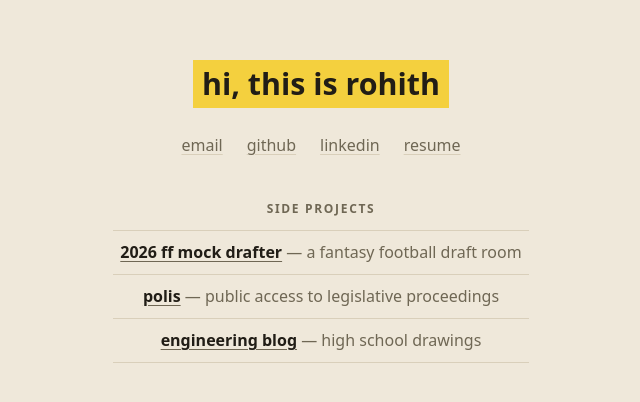
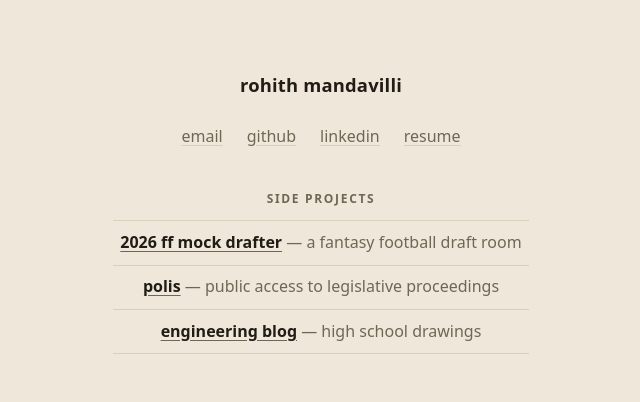
Before and after one commit to rohithm1/rohith-mandavilli-personal-website, a website built with Vite: page index.html in a window 1280 px wide. Shown: the part 188-590 px from the top of the page, without its empty margins (319-959 px from the left). Built offline with nearby package versions, Linux system fonts and the light colour scheme.

Commit message:
Depersonalize hero: plain name, no greeting or highlight
Co-Authored-By: Claude Fable 5 <noreply@anthropic.com>
Claude-Session: https://claude.ai/code/session_01RLcgR4weEN2x9g7e3refk4

```diff
--- a/src/main.ts
+++ b/src/main.ts
@@ -50,7 +50,7 @@ function el<K extends keyof HTMLElementTagNameMap>(
 const app = document.querySelector<HTMLDivElement>("#app");
 if (!app) throw new Error("#app missing");
 
-const hi = el("h1", { class: "hi" }, el("mark", {}, "hi, this is rohith"));
+const hi = el("h1", { class: "hi" }, "rohith mandavilli");
 
 const links = el(
   "nav",
--- a/src/style.css
+++ b/src/style.css
@@ -33,14 +33,10 @@ body {
   text-align: center;
 }
 .hi {
-  font-size: 1.9rem;
-  font-weight: 700;
+  font-size: 1.15rem;
+  font-weight: 600;
+  letter-spacing: 0.01em;
   margin: 0;
-}
-.hi mark {
-  background: var(--mark);
-  color: var(--ink);
-  padding: 0.1em 0.3em;
 }
 .links {
   display: flex;
```
